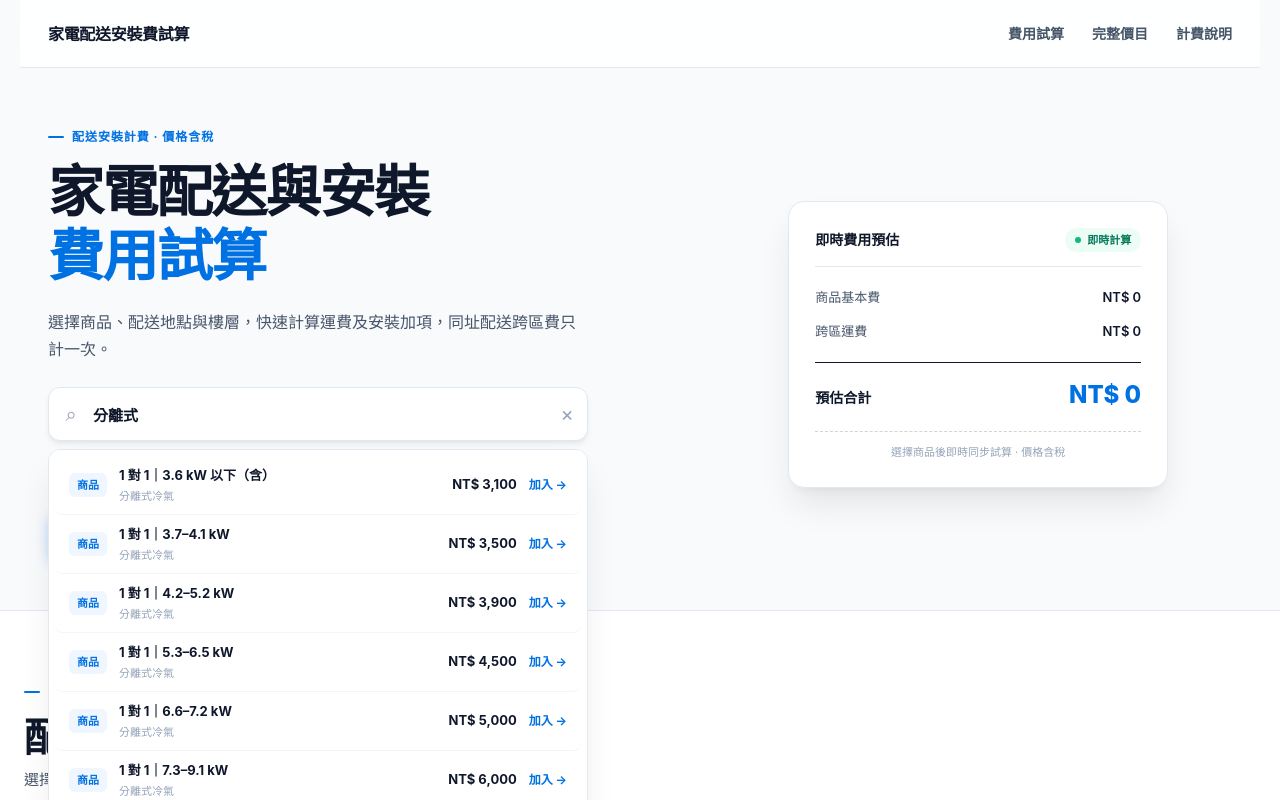
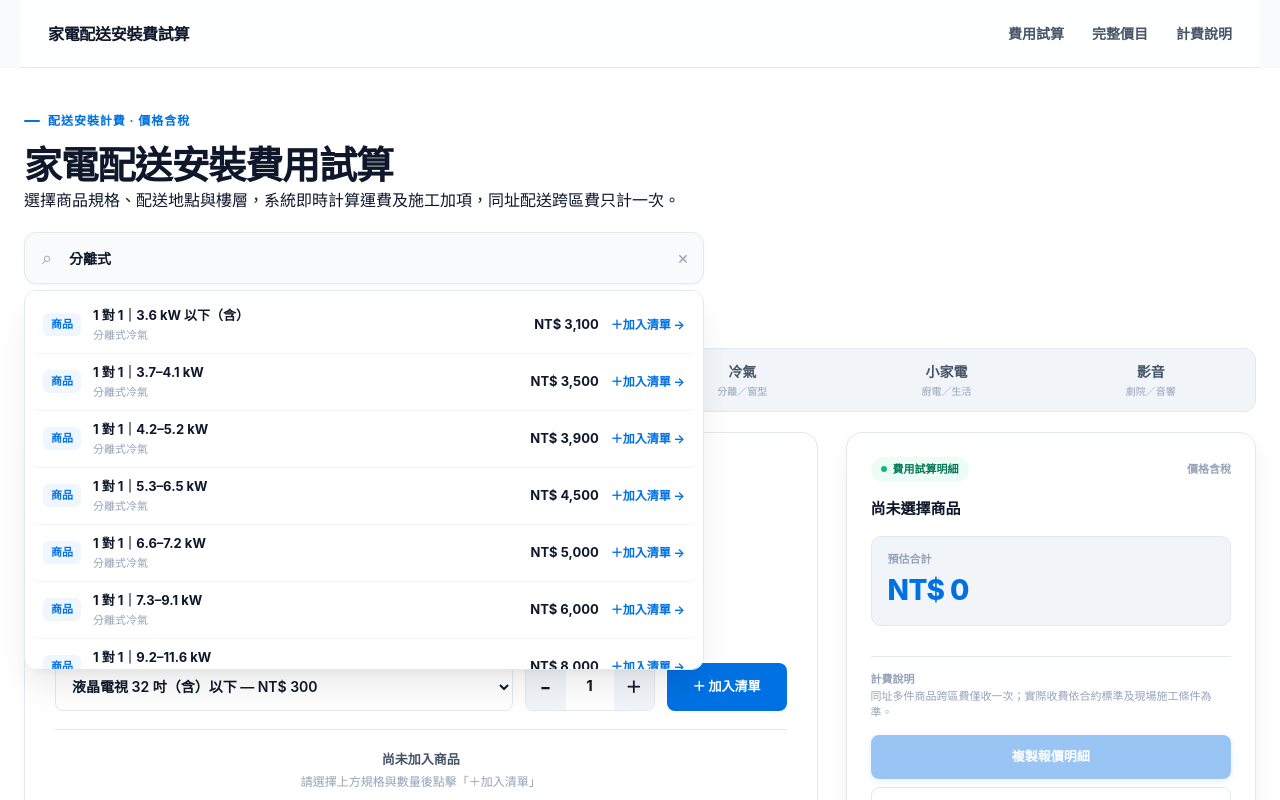
Before and after one commit to lalawgwg99/WGapp, a Next.js app: page / in a window 1280 px wide. Both pictures are taken after a click on the button "分離式". Shown: the top 800 px of the page. Built offline with nearby package versions, Linux system fonts and the light colour scheme.

Commit message:
移除冗餘 Hero 橫幅與假收據卡，頁面直接呈現高效試算工具與全域搜尋

```diff
--- a/app/globals.css
+++ b/app/globals.css
@@ -202,17 +202,61 @@ main { width: 100%; overflow-x: clip; }
 /* 試算主區塊 (Calculator Section) */
 .calculator-section {
   background: var(--bg-surface);
-  border-top: 1px solid var(--border-subtle);
   border-bottom: 1px solid var(--border-subtle);
-  padding: 72px max(24px, calc((100vw - 1240px)/2)) 90px;
+  padding: 44px max(24px, calc((100vw - 1240px)/2)) 80px;
 }
-.section-heading { max-width: 1240px; margin: 0 auto 32px; }
-.section-heading h2 { font-size: clamp(28px, 3.2vw, 40px); }
+.section-heading { max-width: 1240px; margin: 0 auto 28px; }
+.section-heading h2 { font-size: clamp(28px, 3.2vw, 38px); }
 .section-heading > p:last-child { color: var(--text-secondary); margin-top: 8px; font-size: 15px; }
+
+/* Spotlight 萬用搜尋列 */
+.universal-search-wrap { position: relative; max-width: 680px; margin-top: 20px; margin-bottom: 6px; }
+.universal-search {
+  height: 52px; display: grid; grid-template-columns: 44px minmax(0,1fr) 40px; align-items: center;
+  background: var(--bg-app); border: 1.5px solid var(--border-subtle); border-radius: 12px;
+  box-shadow: var(--shadow-sm); transition: all .15s ease;
+}
+.universal-search:focus-within {
+  border-color: var(--brand-blue);
+  background: var(--bg-surface);
+  box-shadow: 0 0 0 4px rgba(0, 113, 227, 0.12), var(--shadow-md);
+}
+.universal-search > span { text-align: center; color: var(--text-muted); font-size: 18px; }
+.universal-search input { width: 100%; height: 100%; border: 0; outline: 0; background: transparent; color: var(--text-primary); font-size: 14px; font-weight: 600; }
+.universal-search input::placeholder { color: var(--text-muted); font-weight: 500; }
+.universal-search > button { height: 100%; border: 0; background: transparent; color: var(--text-muted); cursor: pointer; font-size: 18px; }
+.universal-results {
+  position: absolute; z-index: 25; left: 0; right: 0; top: 58px; max-height: 380px; overflow-y: auto;
+  background: var(--bg-surface); border: 1px solid var(--border-subtle); border-radius: 12px;
+  box-shadow: var(--shadow-xl); padding: 6px;
+}
+.universal-results > button {
+  width: 100%; min-height: 52px; display: grid; grid-template-columns: auto minmax(0,1fr) auto auto;
+  align-items: center; gap: 12px; padding: 9px 12px; border: 0; border-bottom: 1px solid #f1f5f9;
+  background: transparent; color: var(--text-primary); text-align: left; cursor: pointer; border-radius: 8px;
+  transition: background .12s ease;
+}
+.universal-results > button:last-of-type { border-bottom: 0; }
+.universal-results > button:hover, .universal-results > button:focus-visible { background: var(--bg-surface-subtle); outline: none; }
+.universal-results > p { margin: 0; padding: 20px; color: var(--text-muted); text-align: center; font-size: 13px; }
+.result-kind { min-width: 38px; padding: 3px 8px; border-radius: 6px; background: var(--brand-blue-subtle); color: var(--brand-blue); text-align: center; font-size: 11px; font-weight: 700; }
+.result-copy { min-width: 0; }
+.result-copy b { display: block; font-size: 13px; color: var(--text-primary); }
+.result-copy small { display: block; margin-top: 2px; color: var(--text-muted); font-size: 11px; }
+.result-price { white-space: nowrap; color: var(--text-primary); font-size: 13px; font-weight: 700; }
+.result-action { white-space: nowrap; color: var(--brand-blue); font-size: 12px; font-weight: 700; }
+
+.search-shortcuts { display: flex; align-items: center; gap: 6px; flex-wrap: wrap; margin-top: 10px; color: var(--text-muted); font-size: 12px; }
+.search-shortcuts button {
+  padding: 4px 10px; border: 1px solid var(--border-subtle); border-radius: 999px;
+  background: var(--bg-surface); color: var(--text-secondary); cursor: pointer; font-size: 11px; font-weight: 600;
+  transition: all .15s ease;
+}
+.search-shortcuts button:hover { border-color: var(--brand-blue); color: var(--brand-blue); background: var(--brand-blue-subtle); }
 
 /* 分類 Segmented Tabs */
 .category-tabs {
-  max-width: 1240px; margin: 0 auto 20px; display: grid; grid-template-columns: repeat(6, 1fr);
+  max-width: 1240px; margin: 24px auto 20px; display: grid; grid-template-columns: repeat(6, 1fr);
   background: var(--bg-surface-subtle); border-radius: 12px; padding: 4px; gap: 4px; border: 1px solid var(--border-subtle);
 }
 .category-tab {
--- a/app/page.tsx
+++ b/app/page.tsx
@@ -276,21 +276,20 @@ export default function Home() {
         </nav>
       </header>
 
-      <section className="hero" id="top">
-        <div className="hero-copy">
+      <section className="calculator-section hero-app-section" id="calculator">
+        <div className="section-heading">
           <p className="eyebrow"><span /> 配送安裝計費 · 價格含稅</p>
-          <h1>家電配送與安裝<br /><em>費用試算</em></h1>
-          <p className="hero-lead">
-            選擇商品、配送地點與樓層，快速計算運費及安裝加項，同址配送跨區費只計一次。
-          </p>
+          <h2>家電配送安裝費用試算</h2>
+          <p>選擇商品規格、配送地點與樓層，系統即時計算運費及施工加項，同址配送跨區費只計一次。</p>
+
           <div className="universal-search-wrap">
             <label className="universal-search">
               <span aria-hidden="true">⌕</span>
               <input
                 value={globalQuery}
                 onChange={(event) => setGlobalQuery(event.target.value)}
-                placeholder="搜尋商品、區域或施工加項"
-                aria-label="萬用搜尋"
+                placeholder="快速搜尋商品型號、配送鄉鎮或施工項目…"
+                aria-label="快速搜尋"
                 aria-expanded={globalResults.length > 0}
                 aria-controls="universal-results"
                 aria-autocomplete="list"
@@ -306,45 +305,18 @@ export default function Home() {
                     <span className={`result-kind kind-${result.kind}`}>{result.kind}</span>
                     <span className="result-copy"><b>{result.title}</b><small>{result.meta}</small></span>
                     <span className="result-price">{result.price === null ? "另議" : money(result.price)}</span>
-                    <span className="result-action">{result.kind === "商品" ? "加入" : result.kind === "地區" ? "帶入" : "選取"} →</span>
+                    <span className="result-action">{result.kind === "商品" ? "＋加入清單" : result.kind === "地區" ? "帶入地點" : "選取加項"} →</span>
                   </button>
-                )) : <p>查無相符項目，可輸入「冰箱」、「楠梓」或「銅管」。</p>}
+                )) : <p>查無相符項目，可嘗試搜尋「冰箱」、「楠梓」或「壁掛」。</p>}
               </div>
             )}
             <div className="search-shortcuts" aria-label="常用搜尋">
-              <span>常用：</span>
-              {["冰箱", "分離式", "楠梓", "壁掛"].map((word) => (
+              <span>快速篩選：</span>
+              {["冰箱", "分離式", "電視", "洗衣機", "楠梓", "壁掛"].map((word) => (
                 <button key={word} type="button" onClick={() => setGlobalQuery(word)}>{word}</button>
               ))}
             </div>
           </div>
-          <div className="hero-actions">
-            <a className="primary-button" href="#calculator">前往試算 <span>↓</span></a>
-            <a className="text-link" href="#fees">查閱完整價目 →</a>
-          </div>
-        </div>
-        <div className="hero-visual" aria-hidden="true">
-          <div className="price-card-main">
-            <div className="receipt-top">
-              <span>即時費用預估</span>
-              <span className="live-dot">即時計算</span>
-            </div>
-            <div className="sample-line"><span>商品基本費</span><b>{money(baseTotal)}</b></div>
-            <div className="sample-line"><span>跨區運費</span><b>{cartRows.length > 0 ? (selectedArea.fee === null ? "另議" : money(areaTotal)) : "NT$ 0"}</b></div>
-            {stairTotal > 0 && <div className="sample-line"><span>樓層搬運費</span><b>{money(stairTotal)}</b></div>}
-            {extraTotal > 0 && <div className="sample-line"><span>施工加項</span><b>{money(extraTotal)}</b></div>}
-            <div className="sample-total"><span>預估合計</span><strong>{money(total)}</strong></div>
-            <div className="receipt-dashes" />
-            <small>{total > 0 ? "同址訂單跨區費只計一次 · 價格含稅" : "選擇商品後即時同步試算 · 價格含稅"}</small>
-          </div>
-        </div>
-      </section>
-
-      <section className="calculator-section" id="calculator">
-        <div className="section-heading">
-          <p className="eyebrow"><span /> 試算工具</p>
-          <h2>配送安裝費用試算</h2>
-          <p>選擇商品、送達地點與樓層，如有特殊施工可勾選加項。同址訂單跨區費只計一次。</p>
         </div>
 
         <div className="category-tabs" role="tablist" aria-label="商品分類">
```
